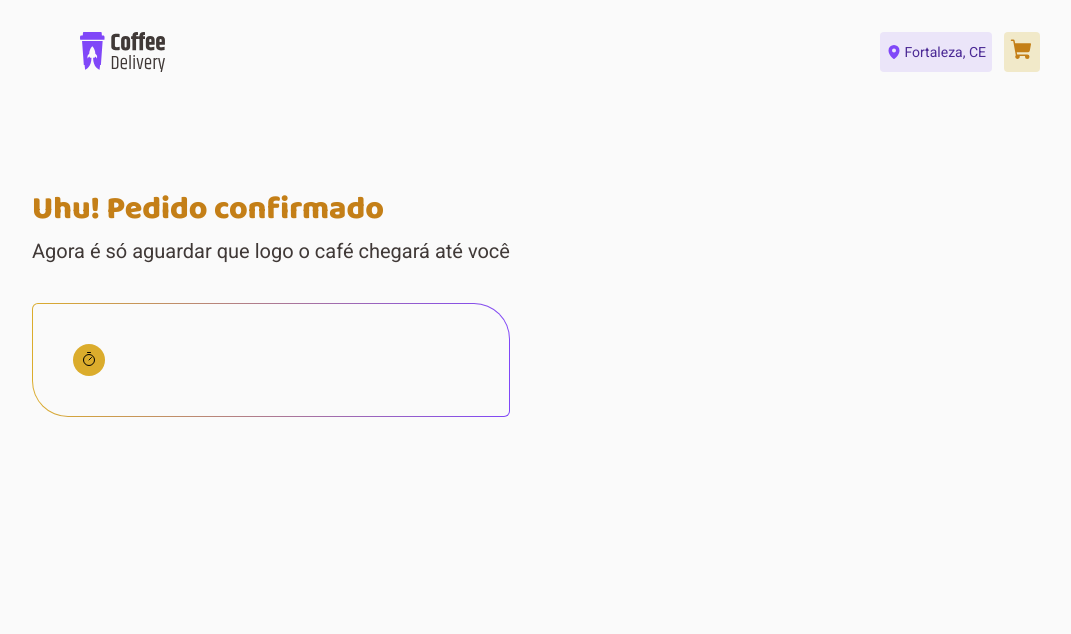
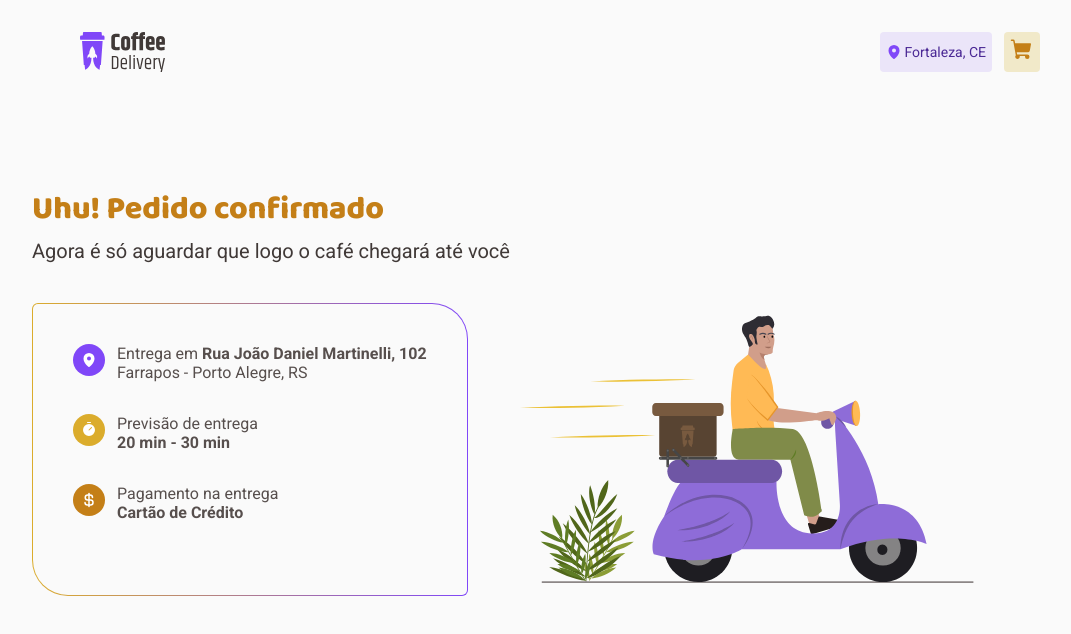
Before and after one commit to PauloVitorrr/coffe-delivery, a React (Vite) app: page /success in a window 1280 px wide. Shown: the top 634 px of the page, without its empty margins (80-1151 px from the left). Built offline with nearby package versions, Linux system fonts and the light colour scheme.

Commit message:
feat: page finalizada

```diff
--- a/src/pages/Home/index.tsx
+++ b/src/pages/Home/index.tsx
@@ -1,4 +1,3 @@
-import { Header } from "../../components/Header";
 import CardsCoffe from "../../components/CardsCoffe";
 import { coffes } from "../../../data.json";
 
--- a/src/pages/Success/index.tsx
+++ b/src/pages/Success/index.tsx
@@ -1,5 +1,7 @@
-import { Timer } from "phosphor-react";
+import { CurrencyDollar, MapPin, Timer } from "phosphor-react";
 import * as S from "./styles";
+
+import imga from "/images/Illustration.svg";
 
 export function Success() {
   return (
@@ -9,11 +11,47 @@ export function Success() {
           <h3>Uhu! Pedido confirmado</h3>
           <p>Agora é só aguardar que logo o café chegará até você</p>
         </S.ContentTextInfosOrder>
-        <S.CardInfosOrder>
-          <S.IconTextOrder>
-            <Timer />
-          </S.IconTextOrder>
-        </S.CardInfosOrder>
+        <S.ContentSucessCoffe>
+          <S.CardInfosOrder>
+            <S.InfosOrderCoffe>
+              <S.IconTextOrder color="#8047F8">
+                <MapPin color="#fff" weight="fill" />
+              </S.IconTextOrder>
+              <S.ContainerTextAddressCoffe>
+                Entrega em{" "}
+                <S.DeliveryAddressCoffe>
+                  Rua João Daniel Martinelli, 102
+                </S.DeliveryAddressCoffe>{" "}
+                Farrapos - Porto Alegre, RS
+              </S.ContainerTextAddressCoffe>
+            </S.InfosOrderCoffe>
+            <S.InfosOrderCoffe>
+              <S.IconTextOrder color="#DBAC2C">
+                <Timer color="#fff" weight="fill" />
+              </S.IconTextOrder>
+              <S.ContainerTextDelivery>
+                <S.ContainerTextAddressCoffe>
+                  Previsão de entrega
+                </S.ContainerTextAddressCoffe>
+                <S.DeliveryAddressCoffe>20 min - 30 min</S.DeliveryAddressCoffe>
+              </S.ContainerTextDelivery>
+            </S.InfosOrderCoffe>
+            <S.InfosOrderCoffe>
+              <S.IconTextOrder color="#C47F17">
+                <CurrencyDollar color="#fff" weight="bold" />
+              </S.IconTextOrder>
+              <S.ContainerTextDelivery>
+                <S.ContainerTextAddressCoffe>
+                  Pagamento na entrega
+                </S.ContainerTextAddressCoffe>
+                <S.DeliveryAddressCoffe>
+                  Cartão de Crédito
+                </S.DeliveryAddressCoffe>
+              </S.ContainerTextDelivery>
+            </S.InfosOrderCoffe>
+          </S.CardInfosOrder>
+          <img src={imga} alt="" />
+        </S.ContentSucessCoffe>
       </S.ContainerInfosOrder>
     </S.Main>
   );
--- a/src/pages/Success/styles.ts
+++ b/src/pages/Success/styles.ts
@@ -5,6 +5,7 @@ export const Main = styled.main`
   gap: 102px;
   max-width: 1056px;
   margin: 0 auto;
+  align-items: center;
 
   padding-top: 80px;
 `;
@@ -12,6 +13,11 @@ export const Main = styled.main`
 export const ContainerInfosOrder = styled.div`
   display: flex;
   flex-direction: column;
+  gap: 40px;
+`;
+
+export const ContentSucessCoffe = styled.div`
+  display: flex;
   gap: 40px;
 `;
 
@@ -47,12 +53,42 @@ export const CardInfosOrder = styled.div`
   gap: 32px;
 `;
 
-export const IconTextOrder = styled.div`
+export const InfosOrderCoffe = styled.div`
+  display: flex;
+  gap: 12px;
+`;
+
+export const ContainerTextAddressCoffe = styled.p`
+  font-family: "Roboto", sans-serif;
+  font-size: 16px;
+  font-weight: 400;
+  color: ${(props) => props.theme["base-text"]};
+  width: 310px;
+`;
+
+export const DeliveryAddressCoffe = styled.span`
+  font-family: "Roboto", sans-serif;
+  font-size: 16px;
+  font-weight: 700;
+  color: ${(props) => props.theme["base-text"]};
+`;
+
+interface ColorProps {
+  color: string;
+}
+
+export const IconTextOrder = styled.div<ColorProps>`
   width: 32px;
   height: 32px;
   border-radius: 1000px;
   display: flex;
   justify-content: center;
   align-items: center;
-  background-color: ${(props) => props.theme["yellow"]};
+
+  background-color: ${(props) => props.color};
 `;
+
+export const ContainerTextDelivery = styled.div`
+  display: flex;
+  flex-direction: column;
+`;
```
Also changed, not shown: public/images/Illustration.svg (added).
